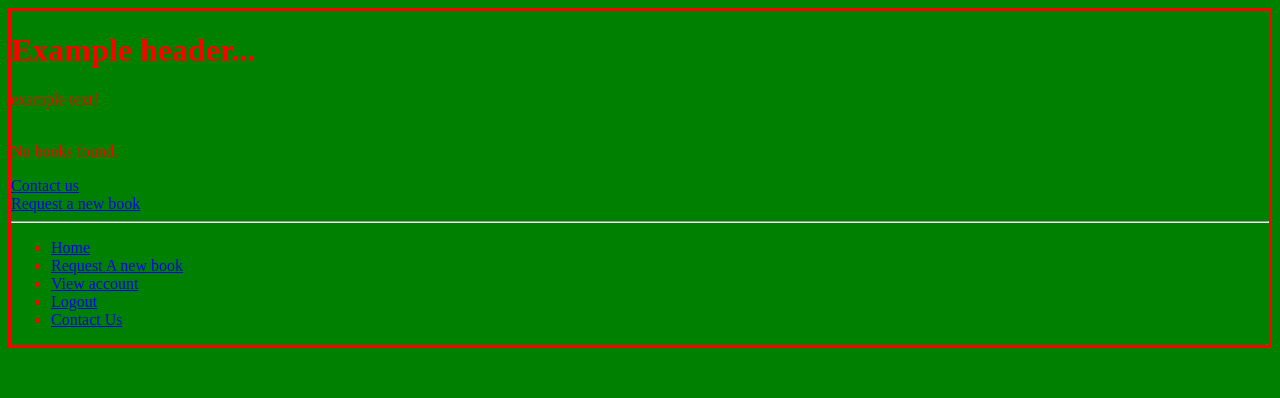
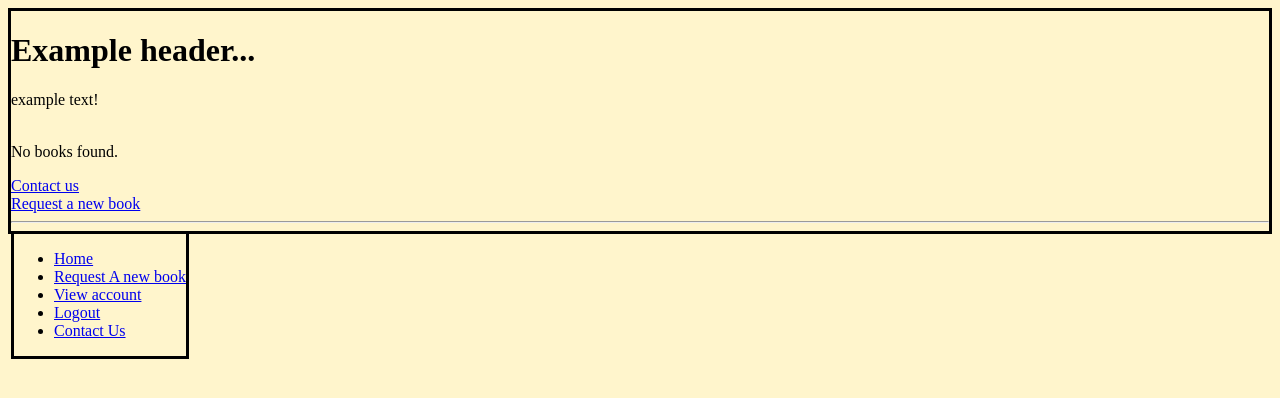
Before and after one commit to DuncanMather/what_the_book_project, a Django app: page /what_the_book/ in a window 1280 px wide. Shown: the top 398 px of the page. Run offline with Django 3.2, Linux system fonts and the light colour scheme; the visitor is signed in with stand-in values (Sample User, id 1); data that the repository does not hold is empty.

Commit message:
stylesheet test

```diff
--- a/templates/what_the_book/base.html
+++ b/templates/what_the_book/base.html
@@ -5,7 +5,6 @@
 
 <html lang="en">
 <head>
-    <!-- 	<link rel = "stylesheet" href = "projectStyleSheet.css" > -->
     <link rel = "stylesheet" type = "text/css" href = "main_stylesheet.css">
     <meta charset="UTF-8">
     <title>What The Book?
@@ -22,7 +21,7 @@
 
 <hr />
 
-<div>
+<div  class = "navBar">
     <ul>
       <li><a href ="{% url 'what_the_book:home' %}">Home</a></li>
       {% if user.is_authenticated %}
--- a/templates/what_the_book/contactus.html
+++ b/templates/what_the_book/contactus.html
@@ -11,6 +11,10 @@ Contact us
         <h1> Example header... </h1>
         <div>
             example text! <br />
+            <form>
+
+
+            </form>
         </div>
         <div>
             <img src="{{ MEDIA_URL }}macbeth.jpg" alt="Macbeth book cover."/>
--- a/templates/what_the_book/home.html
+++ b/templates/what_the_book/home.html
@@ -5,13 +5,12 @@
 
         {% block title_block %}
             <link rel = "stylesheet" type = "text/css" href = "main_stylesheet.css">
-
             What the Book?
         {% endblock %}
 
 
     {% block body_block %}
-        <h1 style = "color: red"> Example header... </h1>
+        <h1> Example header... </h1>
         <div>
             example text! <br />
             <strong>{{ boldmessage }}</strong><br />
--- a/templates/what_the_book/main_stylesheet.css
+++ b/templates/what_the_book/main_stylesheet.css
@@ -1,3 +1,16 @@
-body {background-color: green;
-color:red;
+head{
+    padding:5px;
+    border:solid;
+    test-align:center;
+   }
+
+body {
+background-color: #fff5cc;
 border:solid;}
+
+.navBar{
+        list-display-type: none;
+        float:left;
+        display:inline;
+        border:solid;
+}
```
